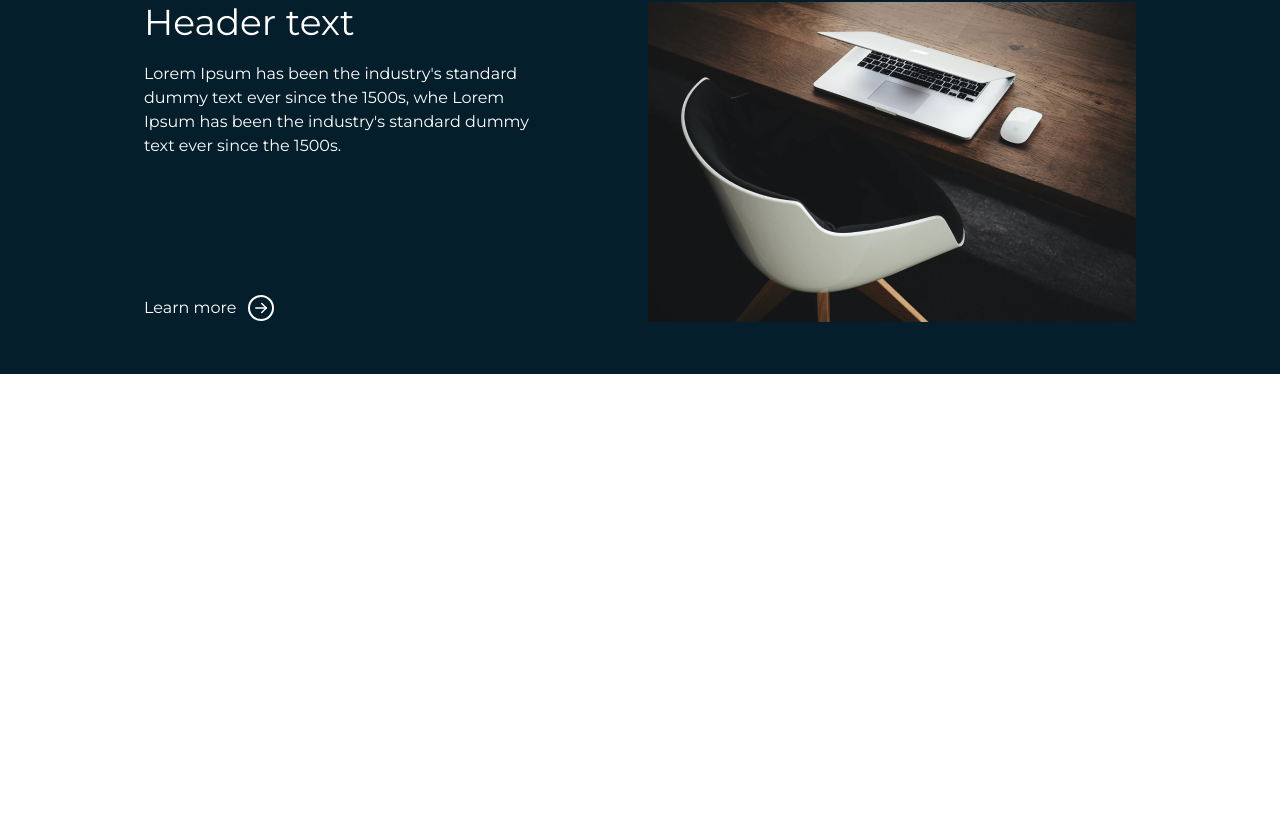
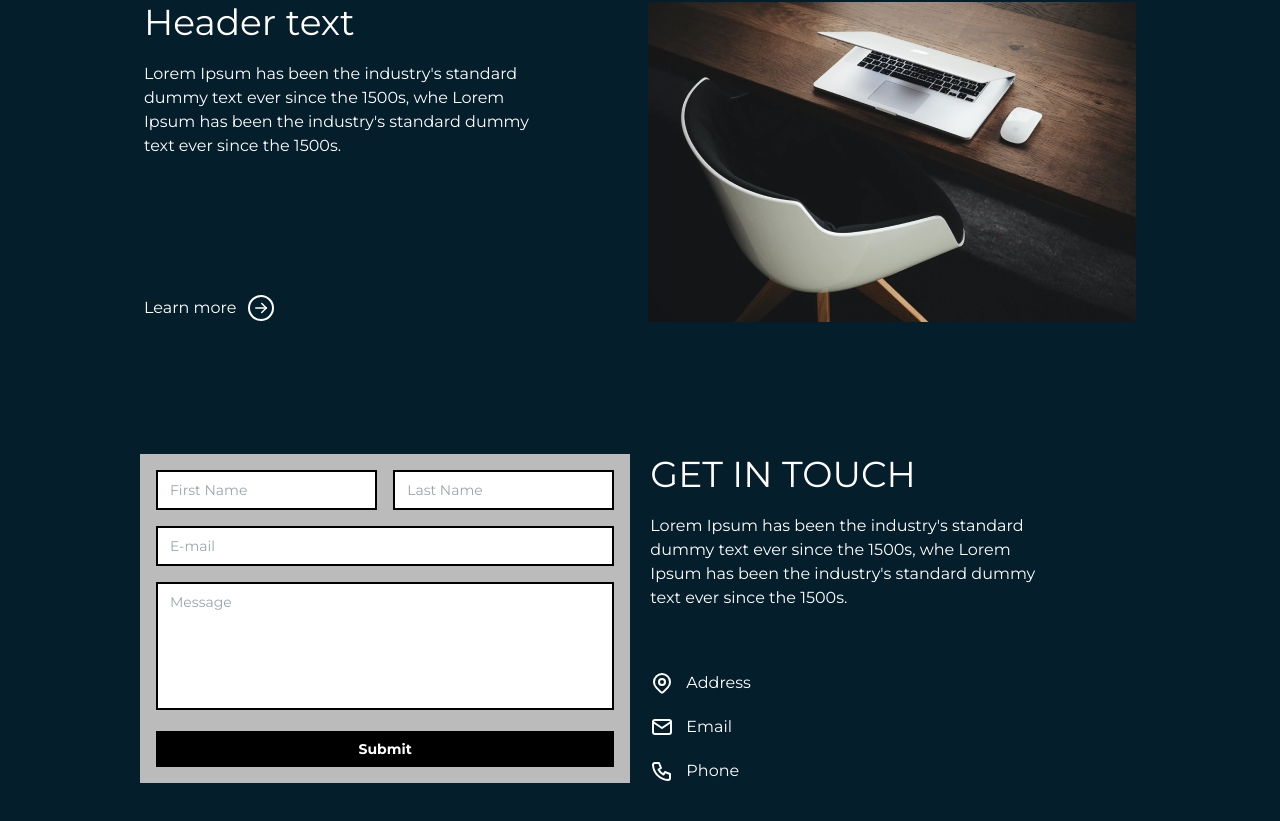
Before and after one commit to rgnpcrz/eagle-capital-web, a React (Vite) app: page / in a window 1280 px wide. Shown: the part 3559-4380 px from the top of the page. Before the commit the page ends 3933 px from the top, so only its background shows below. Built offline with nearby package versions, Linux system fonts and the light colour scheme.

Commit message:
Added Get In Touch Section

```diff
--- a/src/pages/Homepage/Homepage.jsx
+++ b/src/pages/Homepage/Homepage.jsx
@@ -1,4 +1,5 @@
 import Banner from "./components/Banner.jsx";
+import GetInTouch from "./components/GetInTouch.jsx";
 import LatestFromUs from "./components/LatestFromUs.jsx";
 import News from "./components/News.jsx";
 import OurCompany from "./components/OurCompany.jsx";
@@ -12,6 +13,7 @@ export default function Homepage() {
       <News />
       <OurCompany />
       <LatestFromUs />
+      <GetInTouch />
     </>
   );
 }
--- /dev/null
+++ b/src/pages/Homepage/components/GetInTouch.jsx
@@ -0,0 +1,56 @@
+import React from "react";
+import { IconMail, IconMapPin, IconPhone } from "@tabler/icons-react";
+
+export default function GetInTouch() {
+  return (
+    <>
+      <div className=" bg-primary text-white">
+        <div className="max-w-screen-lg mx-auto px-3 py-20 text-sm">
+          <div className="flex gap-5">
+            <form className=" bg-silver text-dark w-2/4 p-4">
+              <div class="grid grid-cols-2 gap-4 mb-4">
+                <div>
+                  <input type="text" id="firstName" name="firstName" class="border-dark border-solid border-2  px-3 py-2 w-full focus:outline-none focus:border-gold" placeholder="First Name" />
+                </div>
+                <div>
+                  <input type="text" id="lastName" name="lastName" class="border-dark border-solid border-2 px-3 py-2 w-full focus:outline-none focus:border-gold" placeholder="Last Name" />
+                </div>
+              </div>
+              <div class="mb-4">
+                <input type="email" id="email" name="email" class="border-dark border-solid border-2 px-3 py-2 w-full focus:outline-none focus:border-gold" placeholder="E-mail" />
+              </div>
+              <div class="mb-4">
+                <textarea id="message" name="message" class="border-dark border-solid border-2 px-3 py-2 w-full h-32 resize-none focus:outline-none focus:border-gold" placeholder="Message"></textarea>
+              </div>
+              <button type="submit" class="bg-dark hover:bg-secondary duration-200 w-full text-white font-bold py-2 px-4 focus:outline-none">
+                Submit
+              </button>
+            </form>
+            <div className=" h-100 flex flex-col justify-between w-2/4">
+              <div className="pr-24">
+                <h1 className="text-4xl pb-5  ">GET IN TOUCH</h1>
+                <h1 className=" text-base">
+                  Lorem Ipsum has been the industry's standard dummy text ever since the 1500s, whe Lorem Ipsum has been the industry's standard dummy text ever since the 1500s.
+                </h1>
+              </div>
+              <div className="flex flex-col gap-5">
+                <span className="pr-3 text-base flex items-center">
+                  <IconMapPin className="inline-block mr-3" />
+                  Address
+                </span>
+                <span className="pr-3 text-base flex items-center">
+                  <IconMail className="inline-block mr-3" />
+                  Email
+                </span>
+                <span className="pr-3 text-base flex items-center">
+                  <IconPhone className="inline-block mr-3" />
+                  Phone
+                </span>
+              </div>
+            </div>
+          </div>
+        </div>
+      </div>
+    </>
+  );
+}
```
